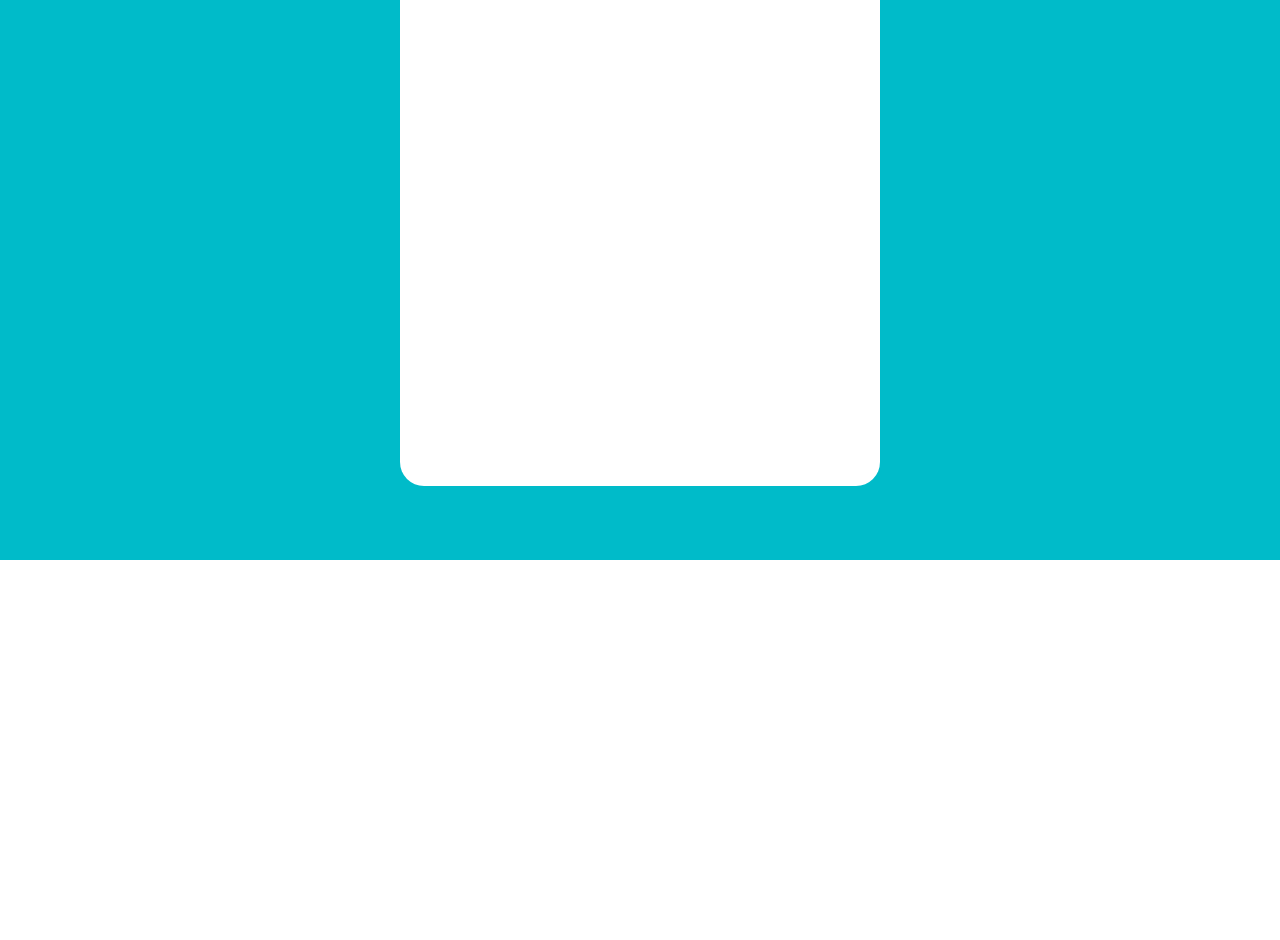
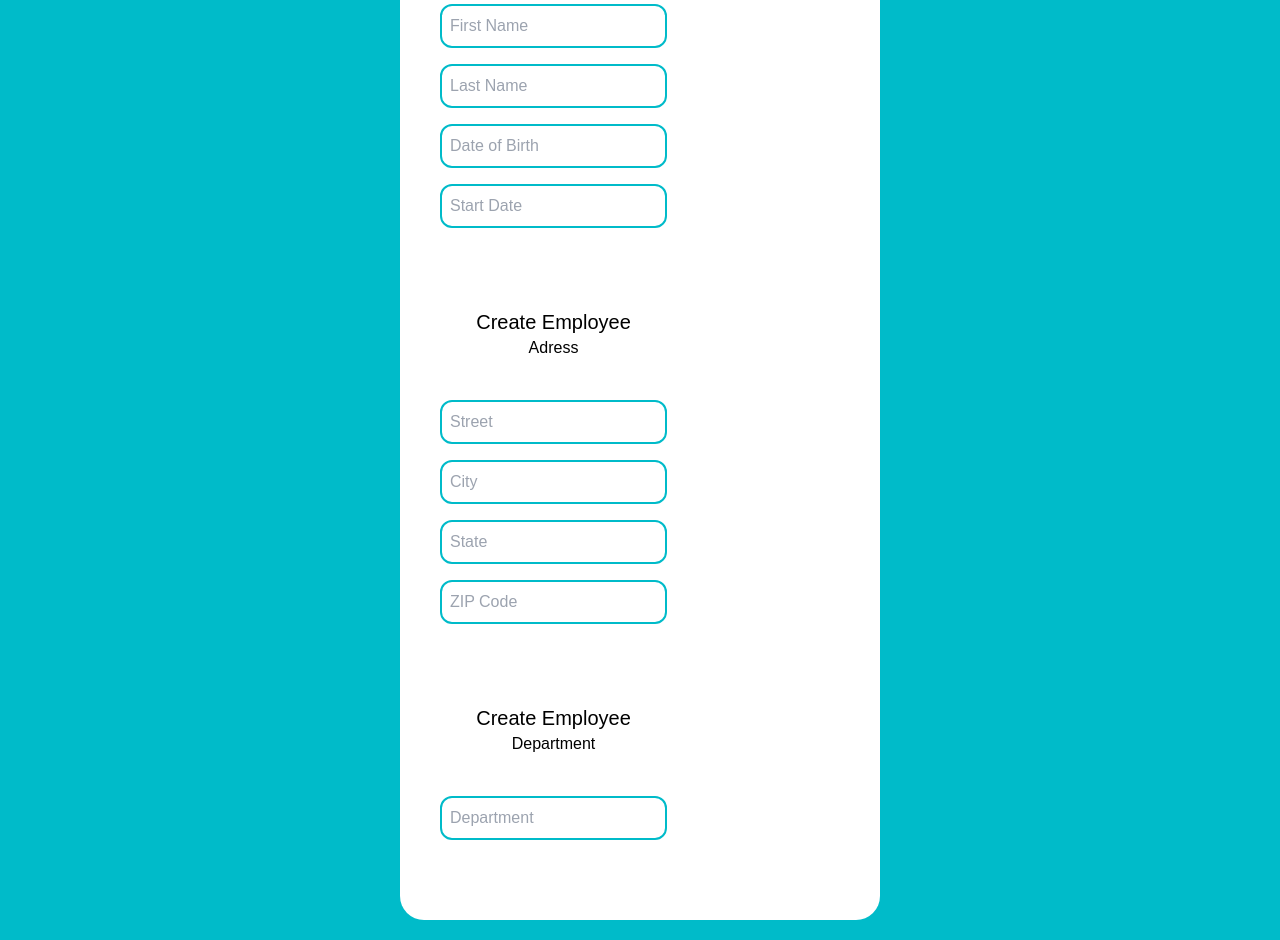
Before and after one commit to Willigan49/Wealth-Health, a React (Vite) app: page / in a window 1280 px wide. Shown: the part 240-1180 px from the top of the page. Before the commit the page ends 800 px from the top, so only its background shows below. Built offline with nearby package versions, Linux system fonts and the light colour scheme; some icons are missing.

Commit message:
finish form integration

```diff
--- a/package.json
+++ b/package.json
@@ -15,6 +15,7 @@
   "dependencies": {
     "@testing-library/jest-dom": "^5.16.5",
     "@testing-library/react": "^14.0.0",
+    "awesome-react-stepper": "^1.1.1",
     "history": "^5.3.0",
     "jsdom": "^22.0.0",
     "localforage": "^1.10.0",
--- /dev/null
+++ b/src/components/Button.tsx
@@ -0,0 +1,7 @@
+export default function Button({ label }: { label: string}): JSX.Element {
+  return (
+    <>
+      <button className="bg-primary p-2 text-secondary w-24 h-10 rounded-lg">{label}</button>
+    </>
+  );
+}
--- /dev/null
+++ b/src/components/Input.tsx
@@ -0,0 +1,8 @@
+export default function Input({ placeholder }: { placeholder: string }): JSX.Element {
+  return (
+    <div className="w-full">
+      <input className="w-full rounded-xl border-2 border-primary p-2" type="text" placeholder={placeholder} />
+      {/* <p className="pl-3 text-xs text-error">it's incorrect</p> */}
+    </div>
+  );
+}
--- a/src/index.css
+++ b/src/index.css
@@ -3,3 +3,7 @@
 @tailwind base;
 @tailwind components;
 @tailwind utilities;
+
+body .stepperDiv #input_1 {
+    border: 2px solid green;
+}
--- a/src/routes/CreateEmployee.tsx
+++ b/src/routes/CreateEmployee.tsx
@@ -1,6 +1,54 @@
+import Stepper from "awesome-react-stepper";
+import Button from "../components/button";
+import Input from "../components/Input";
+
 export default function CreateEmployee(): JSX.Element {
   return (
-    <div className="bg-secondary h-[75vh] max-w-[480px] w-full rounded-3xl">
+    <div className="w-full max-w-[480px] rounded-3xl bg-secondary p-10">
+      <h1 className="text-center text-xl">Create Employee</h1>
+      <Stepper
+        strokeColor="#46D92C"
+        fillStroke="#46D92C"
+        activeColor="#46D92C"
+        barWidth="150px"
+        btnPos="center"
+        continueBtn={<Button label="Next"></Button>}
+        backBtn={<Button label="Previous"></Button>}
+        submitBtn={<Button label="Validate"></Button>}
+      >
+        <div className="flex flex-col items-center gap-10 py-10">
+          <div>
+            <p className="text-center">Informations</p>
+          </div>
+          <div className="w-full flex flex-col gap-4 items-center">
+            <Input placeholder="First Name" />
+            <Input placeholder="Last Name" />
+            <Input placeholder="Date of Birth" />
+            <Input placeholder="Start Date" />
+          </div>
+        </div>
+        <div className="flex flex-col items-center gap-10 py-10">
+          <div>
+            <h1 className="text-center text-xl">Create Employee</h1>
+            <p className="text-center">Adress</p>
+          </div>
+          <div className="w-full flex flex-col gap-4 items-center">
+            <Input placeholder="Street" />
+            <Input placeholder="City" />
+            <Input placeholder="State" />
+            <Input placeholder="ZIP Code" />
+          </div>
+        </div>
+        <div className="flex flex-col items-center gap-10 py-10">
+          <div>
+            <h1 className="text-center text-xl">Create Employee</h1>
+            <p className="text-center">Department</p>
+          </div>
+          <div className="w-full flex flex-col gap-4 items-center">
+            <Input placeholder="Department" />
+          </div>
+        </div>
+      </Stepper>
     </div>
   );
 }
--- a/src/routes/Root.tsx
+++ b/src/routes/Root.tsx
@@ -4,7 +4,7 @@ import { NavLink, Link } from "react-router-dom";
 export default function Root(): JSX.Element {
   return (
     <>
-      <div className="bg-principal">
+      <div className="bg-primary">
         <div className="m-auto flex min-h-screen w-full max-w-[1440px] flex-col gap-5 p-5 font-nunito">
           <div className="flex justify-between text-secondary">
             <div>
--- a/tailwind.config.js
+++ b/tailwind.config.js
@@ -3,7 +3,7 @@ export default {
   content: ["./index.html", "./src/**/*.{js,ts,jsx,tsx}"],
   theme: {
     colors: {
-      principal: "#00BBC9",
+      primary: "#00BBC9",
       secondary: "#FFFFFF",
       error: "#FF0000",
       success: "#46D92C",
```
Also changed, not shown: 2 other files (tests, documents, lock files or other folders).
